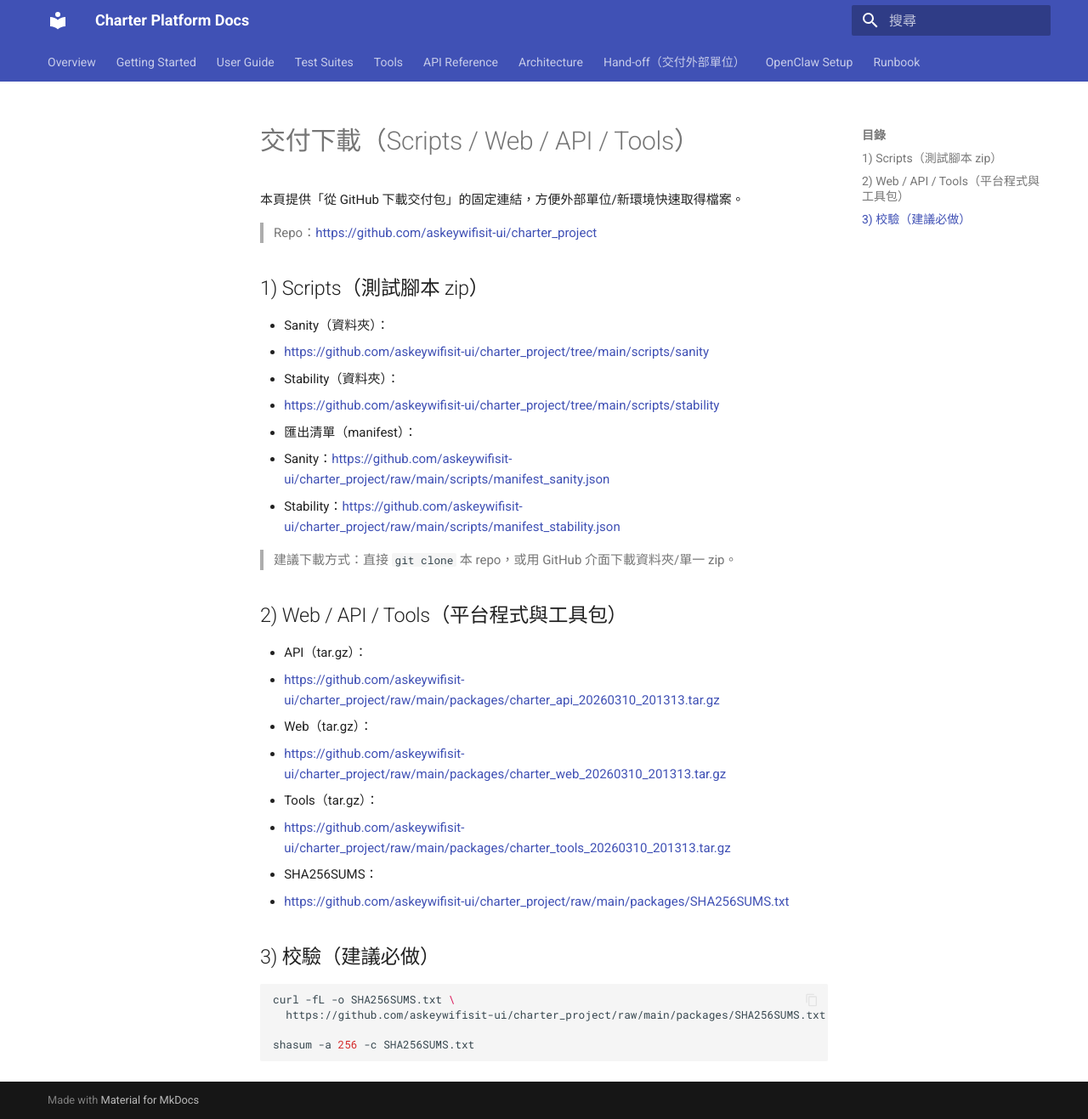
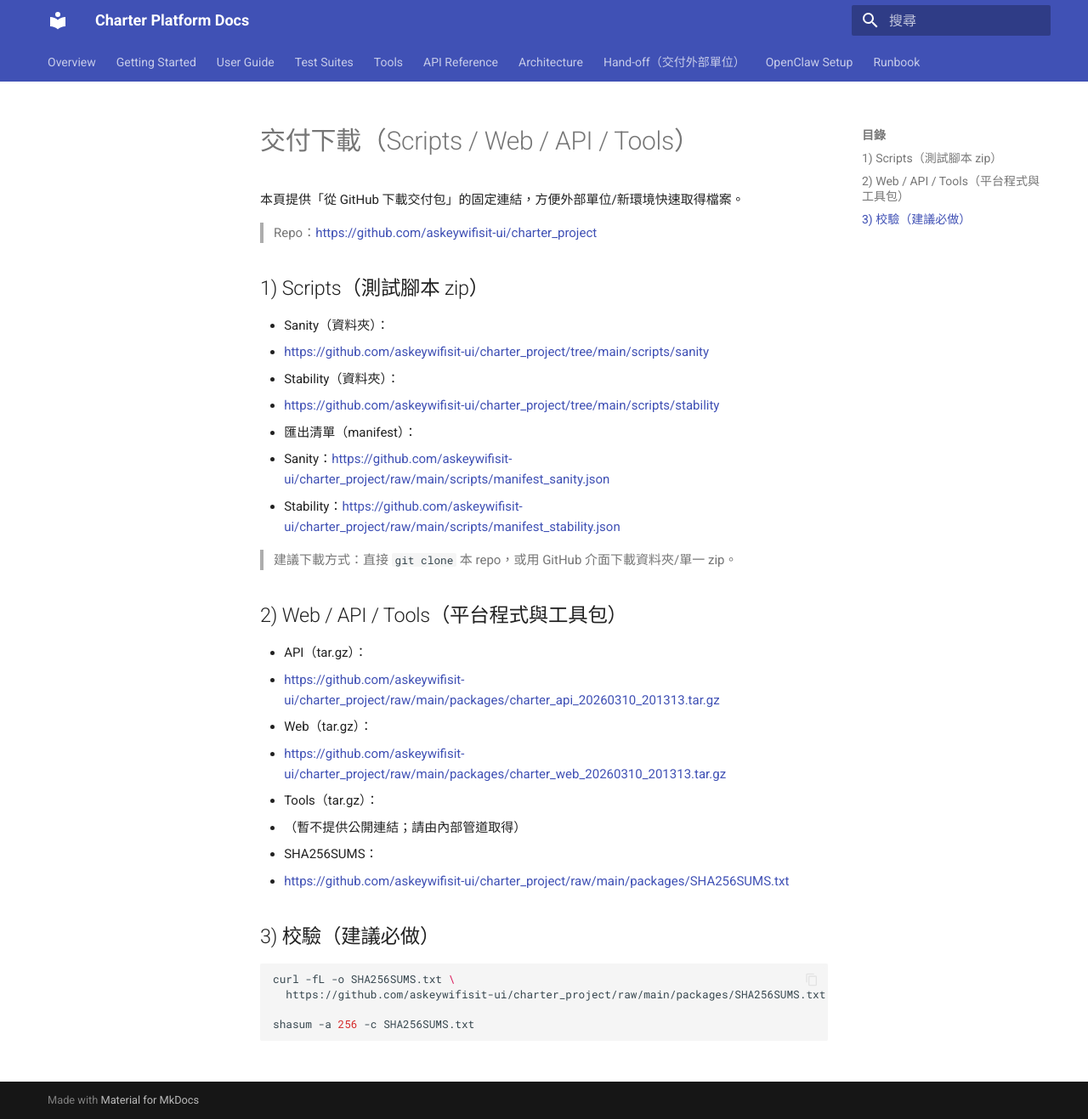
Before and after one commit to askeywifisit-ui/charter_project, an MkDocs documentation site: the page built from docs/charter_site/docs/handoff/downloads.md, in a window 1280 px wide and 1317 px high. Shown: the whole window at 85% size. Built offline with MkDocs 1.6.1 and Material for MkDocs 9.7.7, drawn with Linux system fonts in a browser that asks for light colours; comment, search, counter and statistics services are not loaded.

Commit message:
Docs: remove public Tools download link

```diff
--- a/docs/charter_site/docs/handoff/downloads.md
+++ b/docs/charter_site/docs/handoff/downloads.md
@@ -23,7 +23,7 @@
 - Web（tar.gz）：
   - <https://github.com/askeywifisit-ui/charter_project/raw/main/packages/charter_web_20260310_201313.tar.gz>
 - Tools（tar.gz）：
-  - <https://github.com/askeywifisit-ui/charter_project/raw/main/packages/charter_tools_20260310_201313.tar.gz>
+  - （暫不提供公開連結；請由內部管道取得）
 - SHA256SUMS：
   - <https://github.com/askeywifisit-ui/charter_project/raw/main/packages/SHA256SUMS.txt>
 
```
